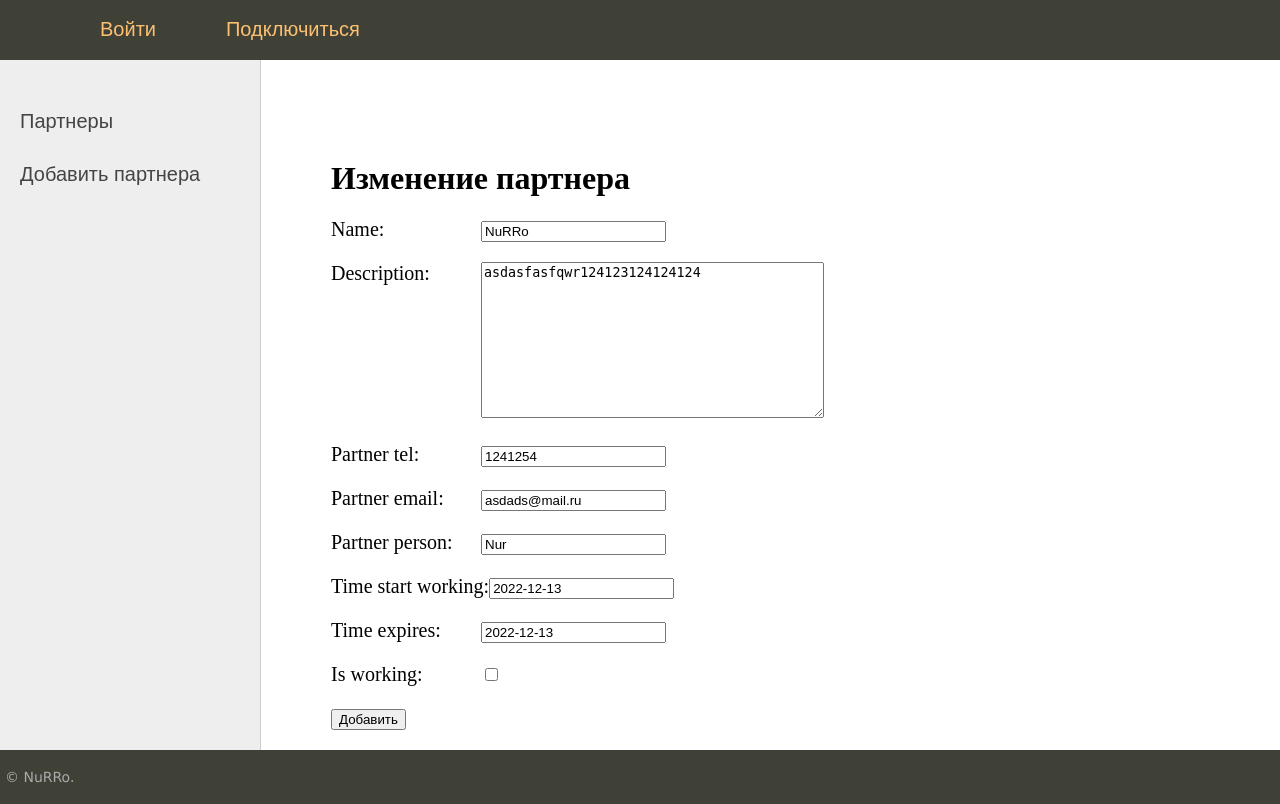
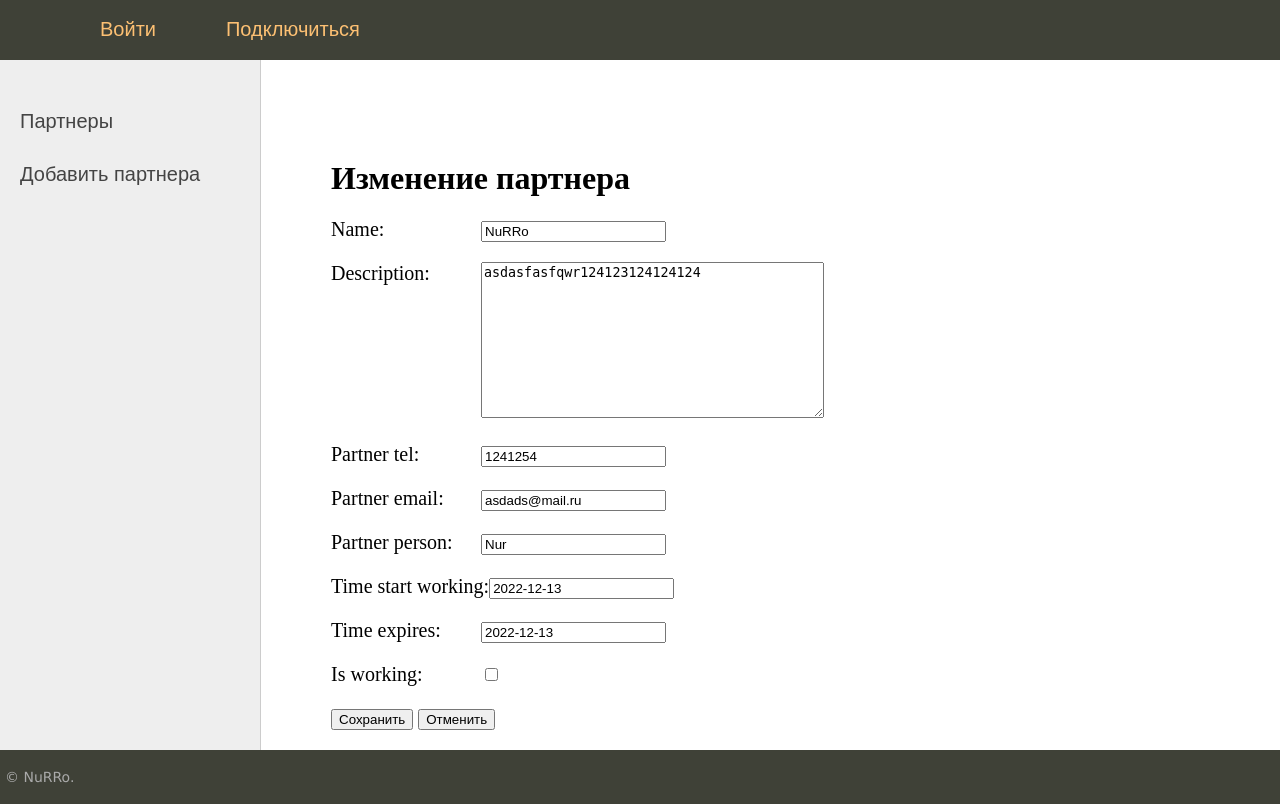
Before and after one commit to nurr0/jaicrm, a Django app: page /partners/1/edit/ in a window 1280 px wide. Run offline with Django 4.2, Linux system fonts and the light colour scheme; data comes from the database, SQL or seed files in the repository.

Commit message:
исправлен переход в партнера после поиска

```diff
--- a/JaiCRM/Jaimain/templates/Jaimain/editpartner.html
+++ b/JaiCRM/Jaimain/templates/Jaimain/editpartner.html
@@ -14,7 +14,8 @@
 {% endfor %}
 
 
-    <button type="submit">Добавить</button>
+    <button type="submit">Сохранить</button>
+    <button onclick="history.go(-1)">Отменить</button>
 </form>
 
 {% endblock %}
--- a/JaiCRM/Jaimain/templates/Jaimain/search_results.html
+++ b/JaiCRM/Jaimain/templates/Jaimain/search_results.html
@@ -10,7 +10,7 @@
 			<li><div class="article-panel">
 	<p class="first">{{p.name}}</p>
 	<div style="text-align: right">
-  <button><a href="{{p.pk}}">Просмотр</a></button>
+  <button><a href="/partners/{{p.pk}}">Просмотр</a></button>
 </div>
 </div>
 
```
